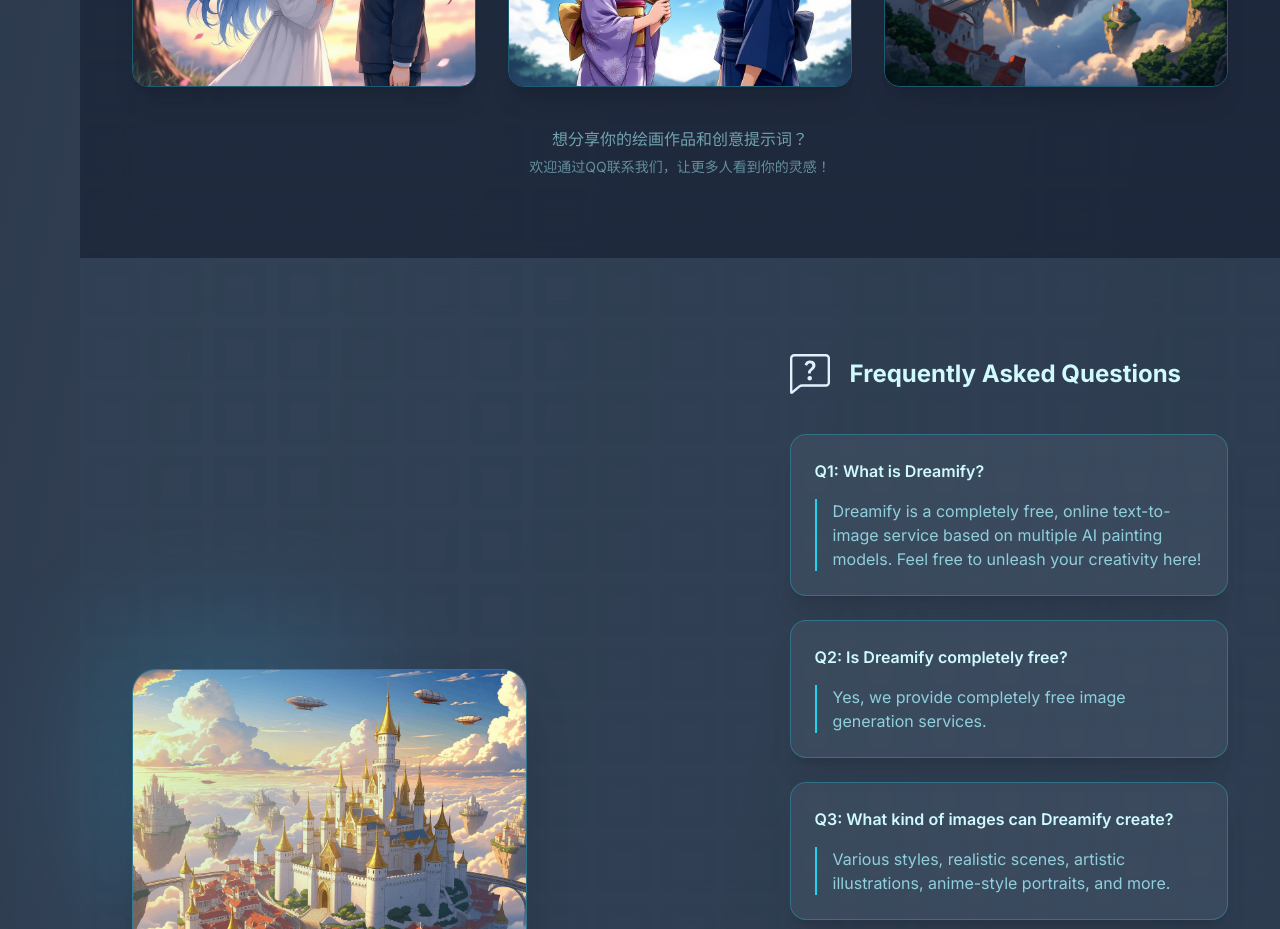
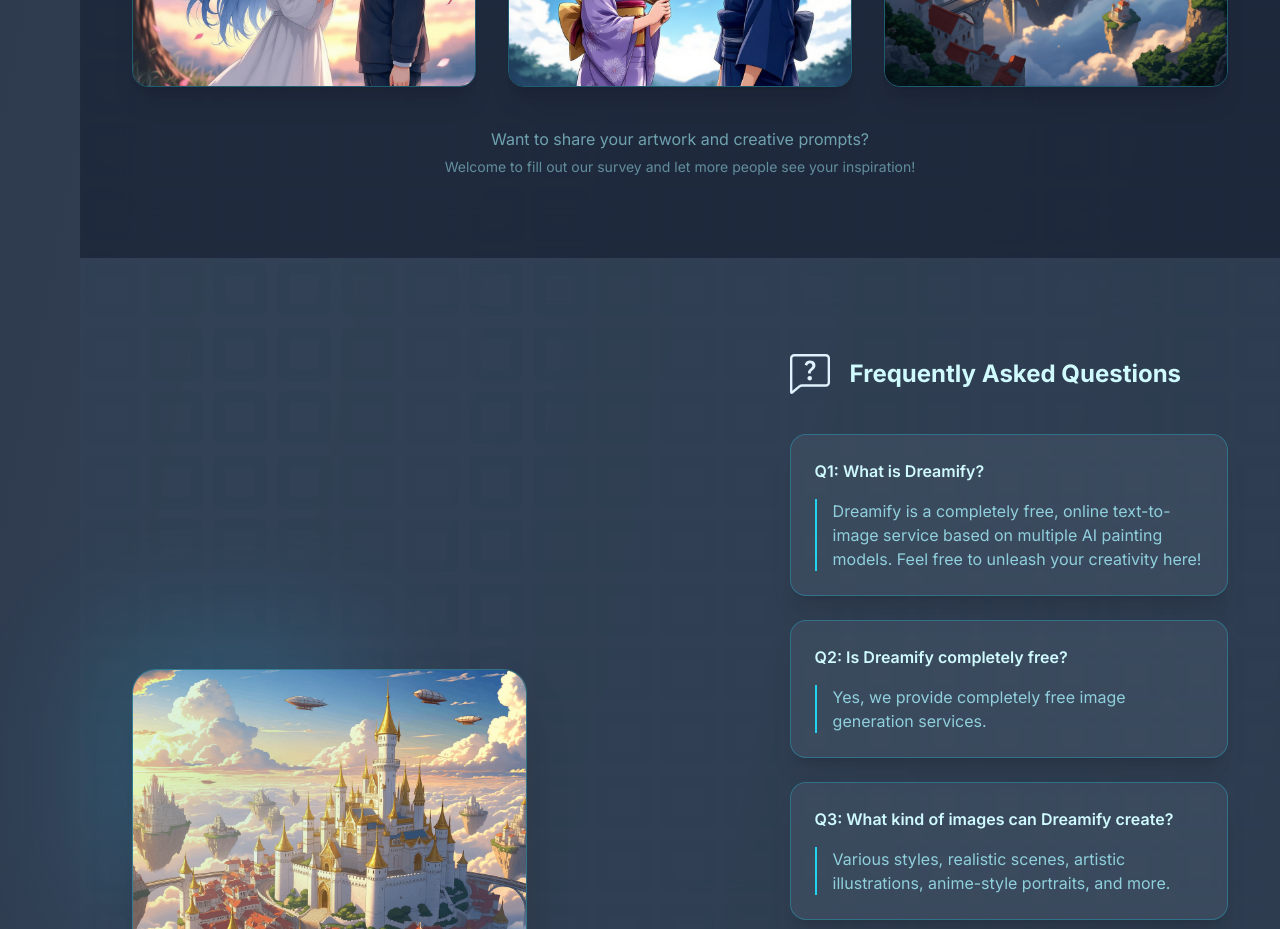
Before and after one commit to slmnb-lab/Dreamify, a Next.js app: page /en/ in a window 1280 px wide. Shown: the part 4920-5849 px from the top of the page. Built offline with nearby package versions, Linux system fonts and the light colour scheme; no server answers; the database is empty.

Commit message:
question

```diff
--- a/src/app/[locale]/HomeClient.tsx
+++ b/src/app/[locale]/HomeClient.tsx
@@ -306,17 +306,15 @@ export default function HomeClient() {
             {/* 添加优雅的描述文本 */}
             <div className="mt-10 text-center">
               <Link
-                href="/#site-stats"
+                href="https://fizuclq6u3i.feishu.cn/share/base/form/shrcnQsyy6dMkoOSa1RjqeBrOQf"
+                target="_blank"
+                rel="noopener noreferrer"
                 className="inline-block text-cyan-200/60 hover:text-cyan-200/90 text-base transition-colors duration-300 cursor-pointer group"
-                onClick={(e) => {
-                  e.preventDefault();
-                  document.getElementById('site-stats')?.scrollIntoView({ behavior: 'smooth' });
-                }}
               >
                 <span className="relative">
-                  想分享你的绘画作品和创意提示词？
+                  {t('community.sharePrompt.title')}
                   <span className="block text-cyan-200/50 group-hover:text-cyan-200/70 text-sm mt-1.5">
-                    欢迎通过QQ联系我们，让更多人看到你的灵感！
+                    {t('community.sharePrompt.description')}
                   </span>
                   <span className="absolute -bottom-1 left-0 w-0 h-0.5 bg-cyan-400/30 group-hover:w-full transition-all duration-300"></span>
                 </span>
--- a/src/messages/en.json
+++ b/src/messages/en.json
@@ -158,7 +158,11 @@
     "community": {
       "title": "Community",
       "subtitle": "Explore amazing works created by other users and get inspired",
-      "generateSame": "Generate Same Style"
+      "generateSame": "Generate Same Style",
+      "sharePrompt": {
+        "title": "Want to share your artwork and creative prompts?",
+        "description": "Welcome to fill out our survey and let more people see your inspiration!"
+      }
     },
     "suanleme": {
       "title": "This project is powered by the following platforms",
--- a/src/messages/zh-TW.json
+++ b/src/messages/zh-TW.json
@@ -158,7 +158,11 @@
     "community": {
       "title": "社群",
       "subtitle": "探索其他用戶創作的精彩作品，並從中獲取靈感",
-      "generateSame": "畫同款"
+      "generateSame": "畫同款",
+      "sharePrompt": {
+        "title": "想分享你的繪畫作品和創意提示詞？",
+        "description": "歡迎填寫問卷，讓更多人看到你的靈感！"
+      }
     },
     "suanleme": {
       "title": "本專案由以下平台提供龐大算力支援",
--- a/src/messages/zh.json
+++ b/src/messages/zh.json
@@ -163,7 +163,11 @@
     "community": {
       "title": "社区",
       "subtitle": "探索其他用户创作的精彩作品，并从中获取灵感",
-      "generateSame": "画同款"
+      "generateSame": "画同款",
+      "sharePrompt": {
+        "title": "想分享你的绘画作品和创意提示词？",
+        "description": "欢迎填写问卷，让更多人看到你的灵感！"
+      }
     },
     "suanleme": {
       "title": "本项目由以下平台提供庞大算力支持",
```
